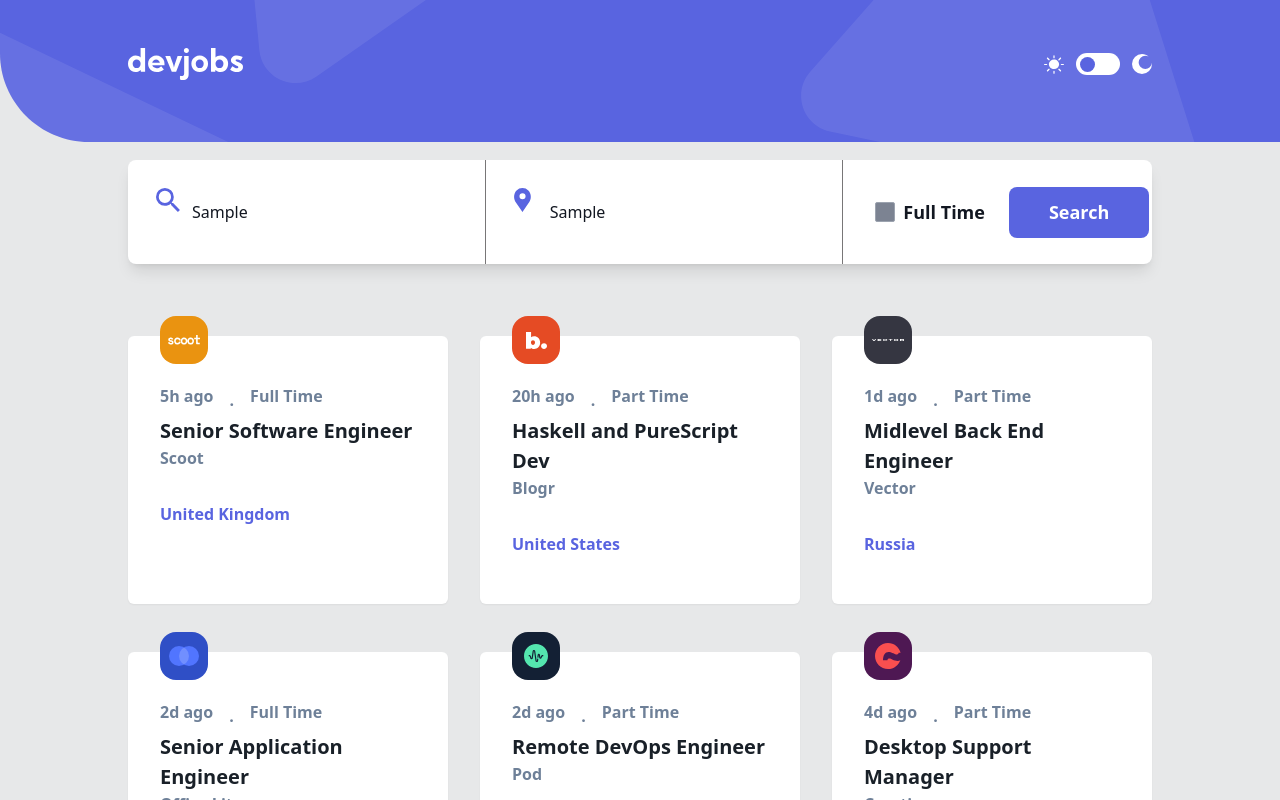
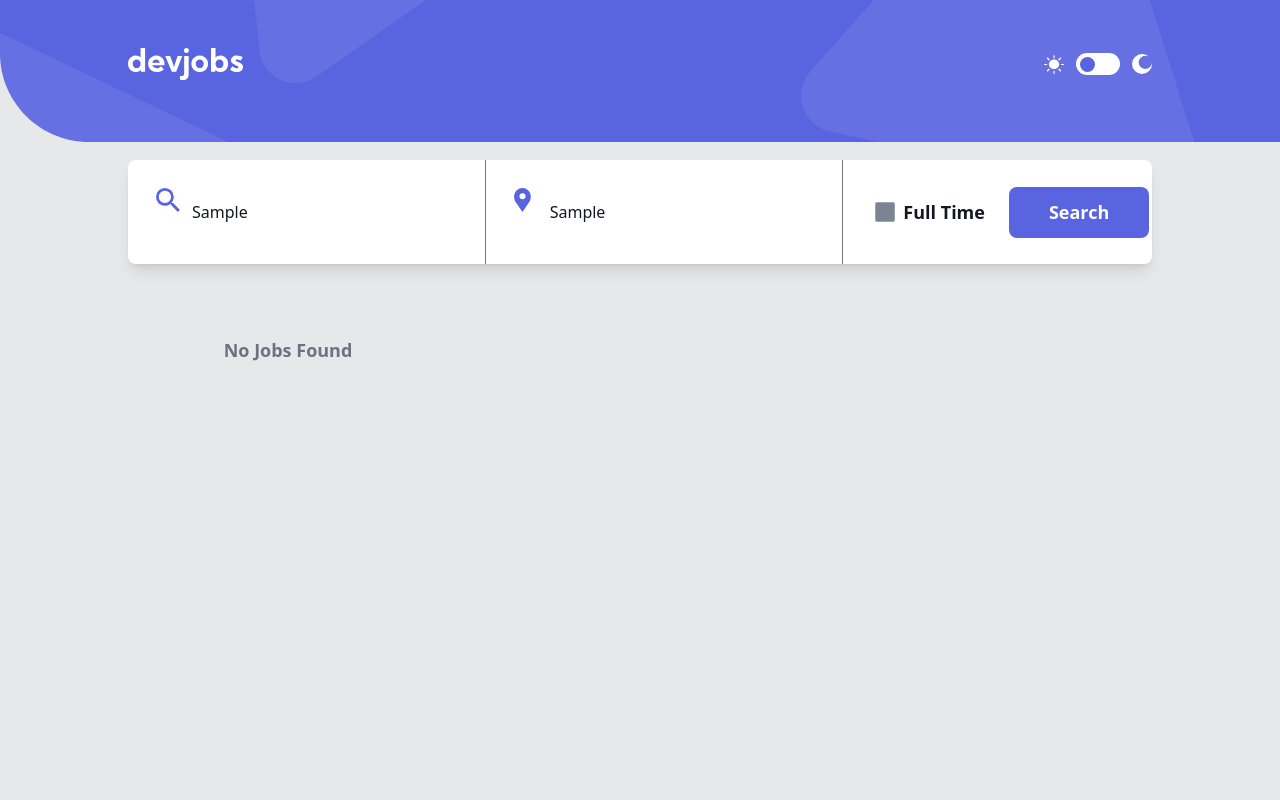
Before and after one commit to SajeedAninda/Devjobs-Web-App, a React (Vite) app: page / in a window 1280 px wide. Both pictures are taken after typing "Sample", "Sample" into the empty fields and a click on the button "Search". Shown: the top 800 px of the page. Built offline with nearby package versions, Linux system fonts and the light colour scheme.

Commit message:
Completed filtering based on search parameters

```diff
--- a/src/Components/Home/Home.jsx
+++ b/src/Components/Home/Home.jsx
@@ -16,8 +16,6 @@ const Home = () => {
 
         setTitle(searchTitle);
         setLocation(searchLocation);
-
-        console.log("Title:", searchTitle, "Location:", searchLocation, "Full Time:", isFullTime);
     };
 
     const handleCheckboxChange = (e) => {
--- a/src/Components/JobCards/JobCards.jsx
+++ b/src/Components/JobCards/JobCards.jsx
@@ -1,24 +1,47 @@
 import React, { useEffect, useState } from 'react';
 import { Link } from 'react-router-dom';
 
-const JobCards = () => {
+const JobCards = ({ title, location, isFullTime, handleSearch }) => {
     const [jobs, setJobs] = useState([]);
+    const [filteredJobs, setFilteredJobs] = useState([]);
     const [visibleJobs, setVisibleJobs] = useState(9);
 
     useEffect(() => {
         fetch('./data.json')
             .then(response => response.json())
-            .then(json => setJobs(json));
+            .then(json => {
+                setJobs(json);
+                setFilteredJobs(json);
+            });
     }, []);
 
+    useEffect(() => {
+        const filtered = jobs.filter(job => {
+            const matchesTitle = title
+                ? job.position.toLowerCase().includes(title.toLowerCase())
+                : true;
+            const matchesLocation = location
+                ? job.location.toLowerCase().includes(location.toLowerCase())
+                : true;
+            const matchesFullTime = isFullTime
+                ? job.contract === "Full Time"
+                : true;
+
+            return matchesTitle && matchesLocation && matchesFullTime;
+        });
+
+        setFilteredJobs(filtered);
+    }, [title, location, isFullTime, jobs]);
+
     const loadMoreJobs = () => {
-        setVisibleJobs(jobs.length);
+        setVisibleJobs(filteredJobs.length);
     };
 
     return (
         <div className='w-[80%] mx-auto py-24'>
             <div className='grid grid-cols-3 gap-8 gap-y-12'>
-                {jobs.slice(0, visibleJobs).map((job, index) => (
+                {filteredJobs.length > 0 ? (
+                    filteredJobs.slice(0, visibleJobs).map((job, index) => (
                         <div key={index} className="card bg-white dark:bg-[#19202d] px-8 py-12 shadow-sm rounded-md relative">
                             <img
                                 style={{ backgroundColor: job?.logoBackground }}
@@ -48,10 +71,13 @@ const JobCards = () => {
                                 </p>
                             </div>
                         </div>
-                ))}
+                    ))
+                ) : (
+                    <p className="w-full mx-auto text-[25px] font-bold text-center h-screen text-gray-500 dark:text-gray-400 text-lg">No Jobs Found</p>
+                )}
             </div>
 
-            {visibleJobs < jobs.length && (
+            {visibleJobs < filteredJobs.length && (
                 <div className="flex justify-center mt-12">
                     <button
                         onClick={loadMoreJobs}
```
Lines whose indentation alone changed are shown as unchanged.
